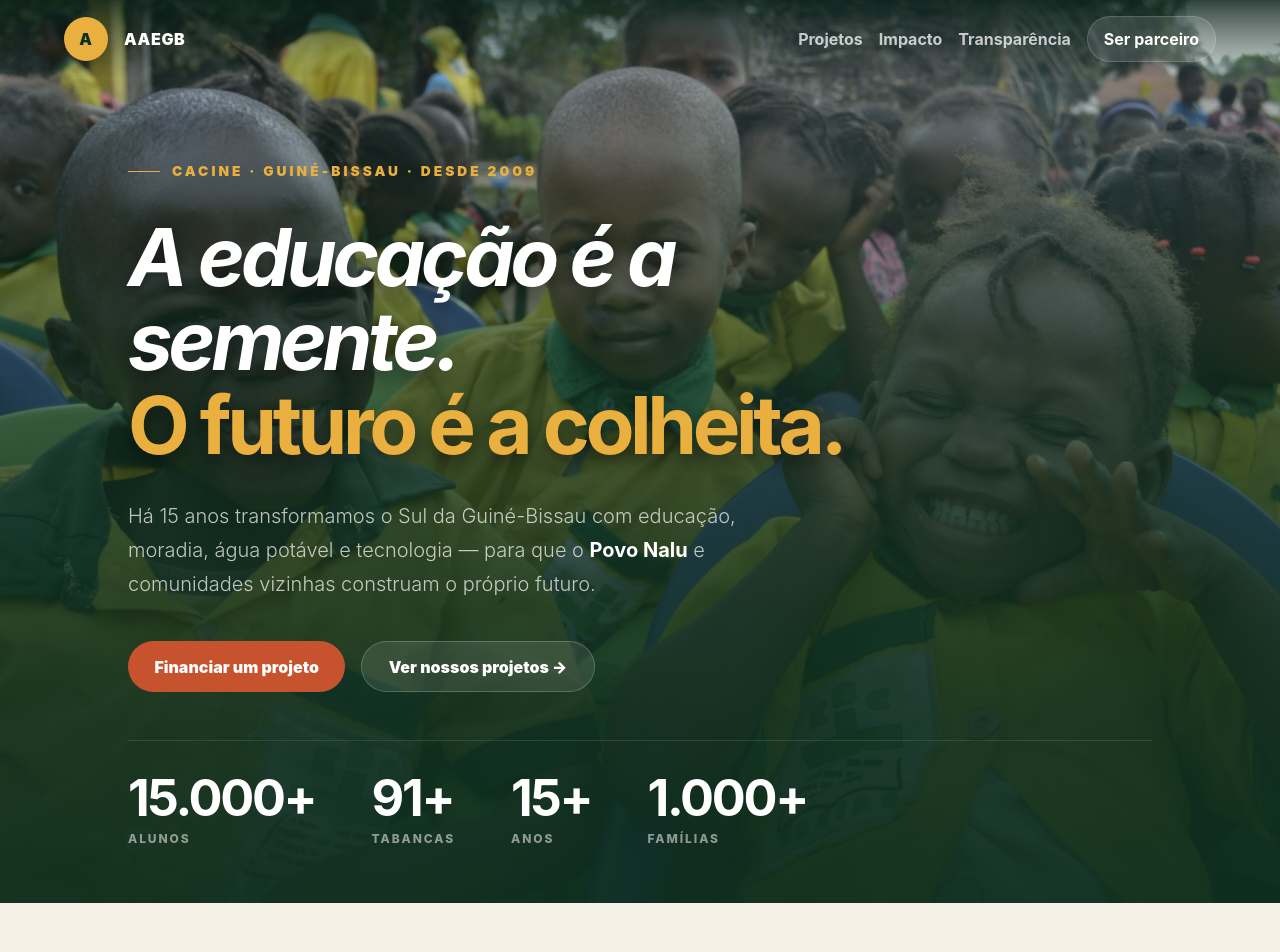
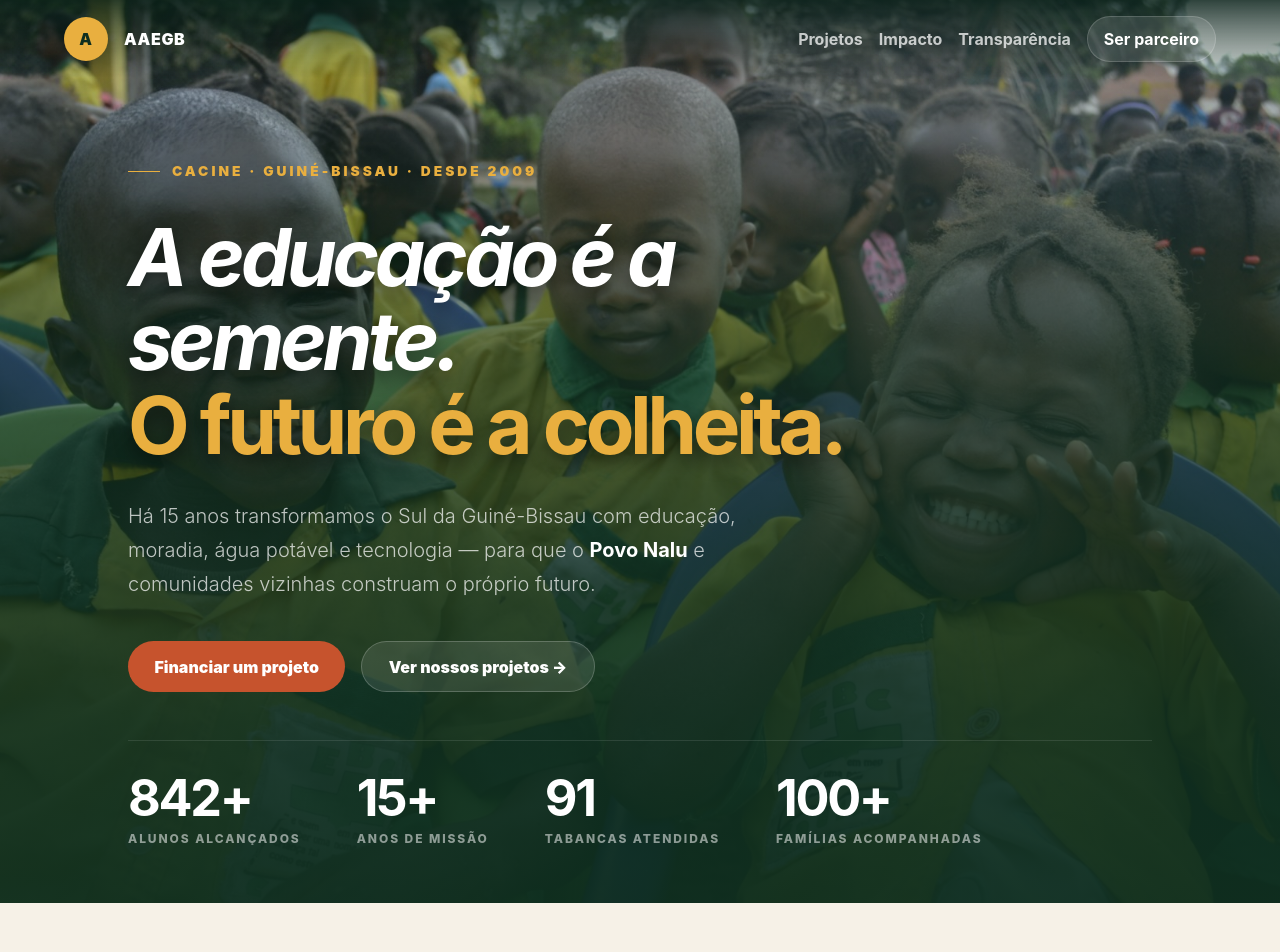
Before and after one commit to brunooss/site-aaegb, a React (Vite) app: page / in a window 1280 px wide. Shown: the top 952 px of the page. Built offline with nearby package versions, Linux system fonts and the light colour scheme; no server answers.

Commit message:
Resolve homepage conflict values

```diff
--- a/src/App.tsx
+++ b/src/App.tsx
@@ -1,8 +1,8 @@
 const impactStats = [
-  { value: '15.000+', label: 'Alunos' },
-  { value: '91+', label: 'Tabancas' },
-  { value: '15+', label: 'Anos' },
-  { value: '1.000+', label: 'Famílias' },
+  { value: '842+', label: 'Alunos alcançados' },
+  { value: '15+', label: 'Anos de missão' },
+  { value: '91', label: 'Tabancas atendidas' },
+  { value: '100+', label: 'Famílias acompanhadas' },
 ]
 
 const projects = [
@@ -71,7 +71,7 @@ function App() {
               <a className="button secondary" href="#projetos">Ver nossos projetos →</a>
             </div>
 
-            <div className="hero-stats" aria-label="Indicadores de autoridade">
+            <div className="hero-stats" id="impacto" aria-label="Indicadores de autoridade">
               {impactStats.map((stat) => (
                 <article key={stat.label}>
                   <strong>{stat.value}</strong>
```
